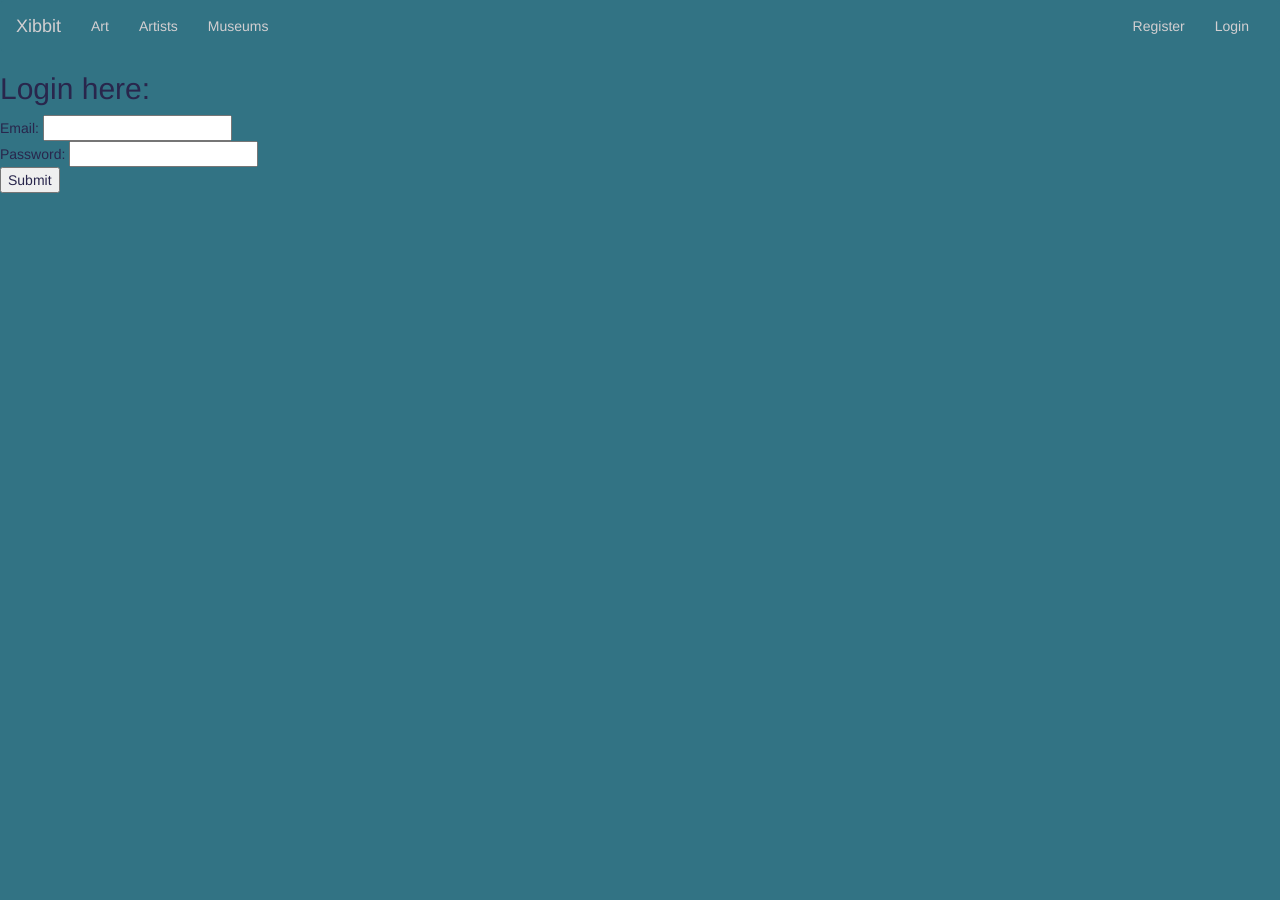
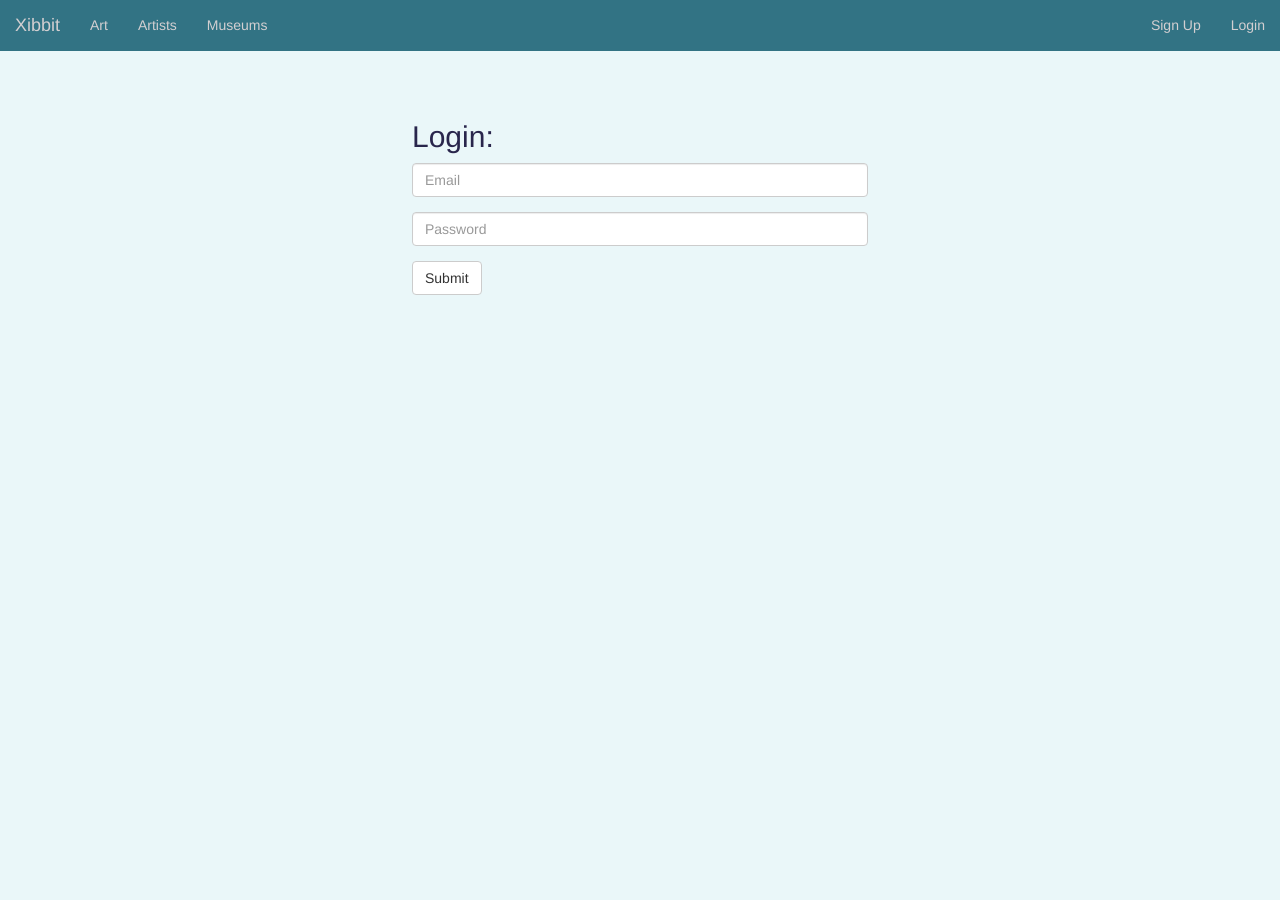
Before and after one commit to mdose/Xibbit, a Flask app: page /login in a window 1280 px wide. Before the commit the page ends 193 px from the top, so only its background shows below. Run offline with Flask 2, Linux system fonts and the light colour scheme; some libraries are stand-ins or nearby versions.

Commit message:
Prettified Login/SignUp

```diff
--- a/static/css/art.css
+++ b/static/css/art.css
@@ -3,19 +3,36 @@
     border-color: #327384;
 }
 
-#xibbit{
+#xibbit {
     color: #d3cfd1;
 }
 
-.navbar-default .navbar-nav>li>a{
+.navbar-default .navbar-nav>li>a {
     color: #d3cfd1;
+}
+
+.skinny-form {
+    margin: auto;
+    width: 40%;
+}
+
+p {
+    font-size: 24px;
 }
 
 body, html{
     height:100%;
-  margin: 0px;
-  background-color: #327384;
+    margin-top: 50px;
+    background-color: #eaf7f9;
     color: #29264c;
+}
+
+div.transbox {
+    margin-top: 25px;
+    background-color: rgba(234, 234, 216,.7);
+    border: 1px rgba(234, 234, 216,.5);
+    /*pacity: 0.6;*/
+    /*filter: alpha(opacity=60); /* For IE8 and earlier **/
 }
 
 #background-img {
--- a/templates/base.html
+++ b/templates/base.html
@@ -15,7 +15,7 @@
 
 <body>
 
-  <nav class="navbar navbar-default">
+  <nav class="navbar navbar-default navbar-fixed-top">
     <div class="container-fluid">
       <!-- Brand and toggle get grouped for better mobile display -->
       <div class="navbar-header">
@@ -41,7 +41,7 @@
             <li class="active"><a href="/users/{{ session.get('current_user') }}">Profile <span class="sr-only">(current)</span></a></li>
             <li><a href="/logout">Logout</a></li>
           {% else %}
-          <li><a href="/register">Register</a></li>
+            <li><a href="/register">Sign Up</a></li>
             <li><a href="/login">Login</a></li>
           {% endif %}
         </ul>
@@ -55,10 +55,10 @@
   {% endfor %}
   </ul>
 
+  <div class="container">
     {% block content %}
-
     {% endblock %}
-
+  </div>
 
 </body>
 </html>
--- a/templates/login_form.html
+++ b/templates/login_form.html
@@ -1,13 +1,20 @@
 {% extends 'base.html' %}
 {% block content %}
 
-    <h2>Login here:</h2>
-    <form action="/login", method="POST">
-    Email: <input type="email" name="email">
-    <br>
-    Password: <input type="password" name="password">
-    <br>
-    <input type="submit" name="submit">
-    </form>
+    <div class="skinny-form">
+        <form action="/login", method="POST">
+            <h2>Login:</h2>
+
+            <div class="form-group">
+                <input type="email" id="email" name="email" class="form-control" placeholder="Email">
+            </div>
+
+            <div class="form-group">
+                <input type="password" id="password" name="password" class="form-control" placeholder="Password">
+            </div>
+
+            <button type="submit" class="btn btn-default">Submit</button>
+        </form>
+    </div>
 
 {% endblock %}
--- a/templates/results.html
+++ b/templates/results.html
@@ -11,9 +11,9 @@
           <div class="grid-item" style="width:100%;">
             {% for art in artworks %}
               <a href="/artworks/{{ art.art_id }}">
-                <div  style="display:inline-block; margin: 5px; background-color:white;">
-                  <img src="{{ art.image}}" height="200" padding="10px"><br>
-                <span>
+                <div  style="display:inline-table; margin: 5px; background-color:white;">
+                  <img src="{{ art.image}}" height="300" padding="10px"><br>
+                <span style="display:table-caption; caption-side:bottom;">
                   {{ art.title }} by
                   {% for artist in art.artists %}
                     {% if artist.secondary_name == None %}
```
Also changed, not shown: templates/homepage.html (+9 -2 lines), templates/register_form.html (+20 -10 lines). Lines whose indentation alone changed are shown as unchanged.
